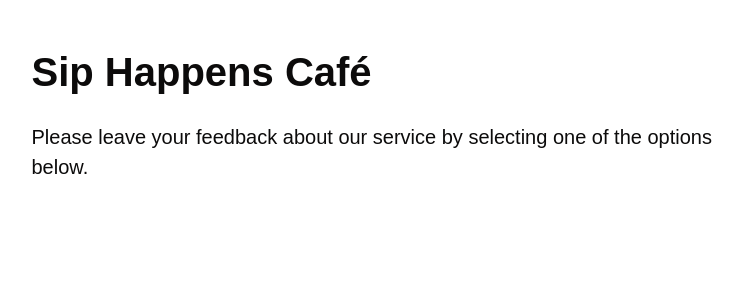
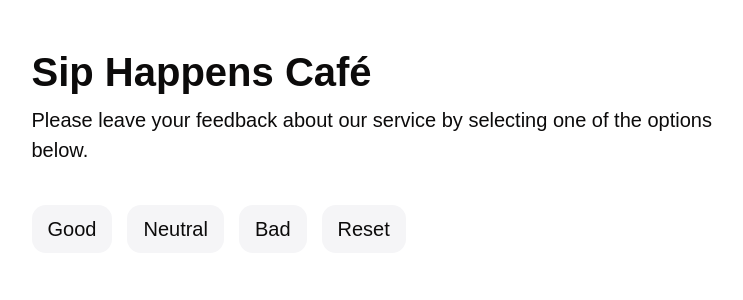
Before and after one commit to iryna-kyryllova/goit-neo-react-hw-module2, a React (Vite) app: page / in a window 1280 px wide. Shown: the top 300 px of the page, without its empty margins (241-984 px from the left). Built offline with nearby package versions, Linux system fonts and the light colour scheme; a web font is replaced by a local one.

Commit message:
add Options component

```diff
--- a/src/App.jsx
+++ b/src/App.jsx
@@ -1,9 +1,11 @@
 import Description from 'components/Description/Description'
+import Options from 'components/Options/Options'
 
 const App = () => {
   return (
     <div className='container'>
       <Description />
+      <Options />
     </div>
   )
 }
--- a/src/components/Description/Description.jsx
+++ b/src/components/Description/Description.jsx
@@ -1,7 +1,9 @@
+import css from './Description.module.css'
+
 const Description = () => {
   return (
-    <div>
-      <h1>Sip Happens Café</h1>
+    <div className={css.description}>
+      <h1 className={css.title}>Sip Happens Café</h1>
       <p>Please leave your feedback about our service by selecting one of the options below.</p>
     </div>
   )
--- a/src/components/Description/Description.module.css
+++ b/src/components/Description/Description.module.css
@@ -0,0 +1,7 @@
+.description {
+  margin-bottom: 40px;
+}
+
+.title {
+  margin-bottom: 10px;
+}
--- /dev/null
+++ b/src/components/Options/Options.jsx
@@ -0,0 +1,30 @@
+import css from './Options.module.css'
+
+const Options = () => {
+  return (
+    <ul className={css.options}>
+      <li>
+        <button type='button' className={css.option}>
+          Good
+        </button>
+      </li>
+      <li>
+        <button type='button' className={css.option}>
+          Neutral
+        </button>
+      </li>
+      <li>
+        <button type='button' className={css.option}>
+          Bad
+        </button>
+      </li>
+      <li>
+        <button type='button' className={css.option}>
+          Reset
+        </button>
+      </li>
+    </ul>
+  )
+}
+
+export default Options
--- /dev/null
+++ b/src/components/Options/Options.module.css
@@ -0,0 +1,17 @@
+.options {
+  display: flex;
+  gap: 15px;
+}
+
+.option {
+  padding: 10px 15px;
+  border: 1px solid transparent;
+  border-radius: 14px;
+  background-color: var(--light-grey);
+  line-height: 1.3;
+  transition: border-color 0.3s ease;
+
+  &:hover {
+    border-color: var(--black);
+  }
+}
```
